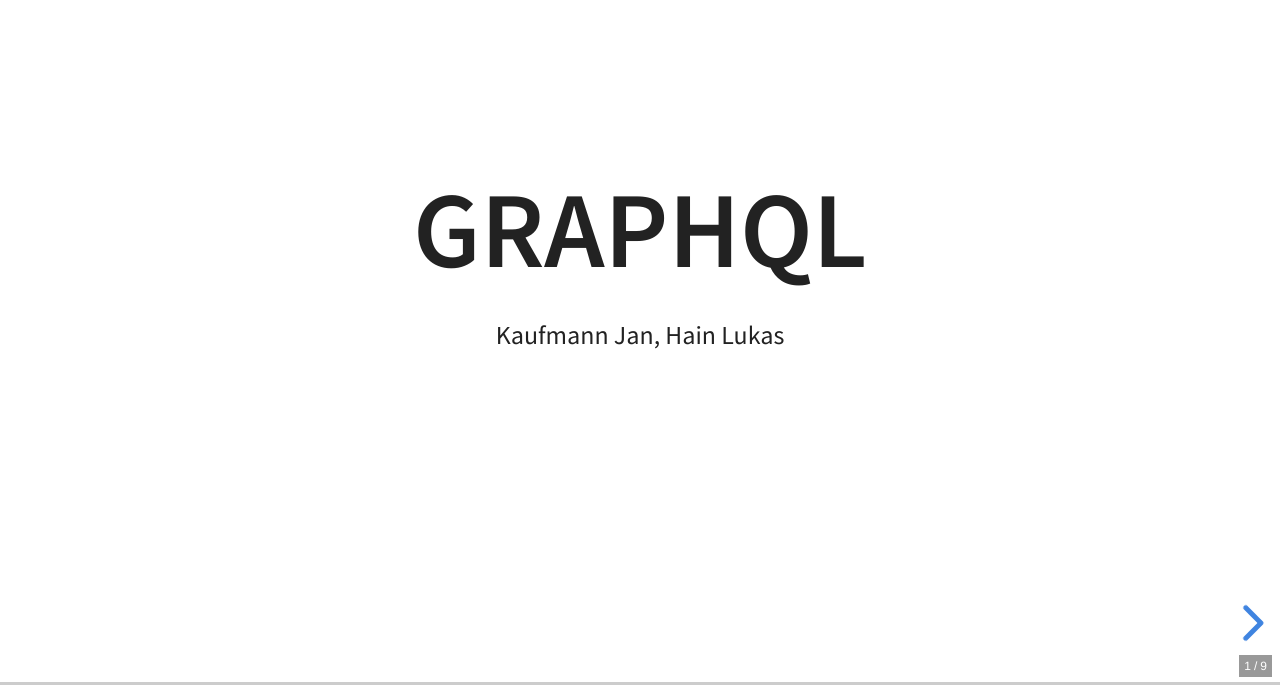
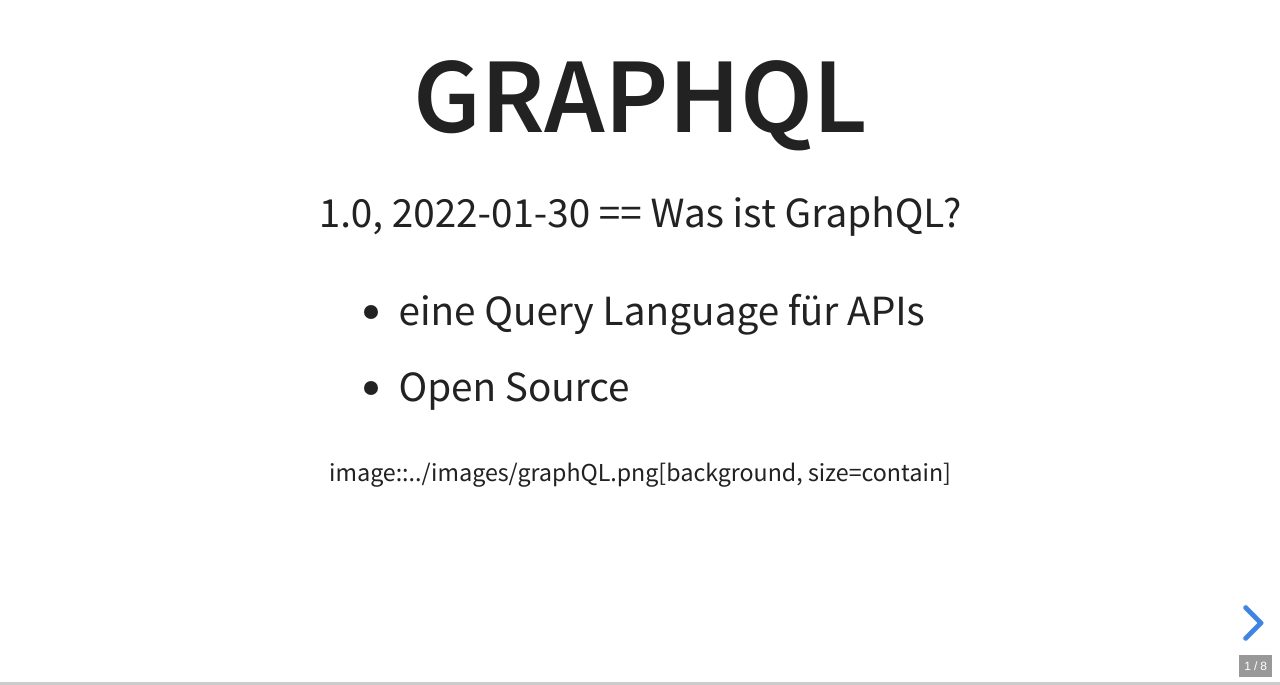
Before and after one commit to 2122-5ahif-nvs/04-themenausarbeitung-graphql, a plain HTML site: page slides/Index.html in a window 1280 px wide. Shown: the part 115-800 px from the top of the page. Drawn offline with Linux system fonts and the light colour scheme.

Commit message:
Deploying to gh-pages from  @ 0e7a840ace7dfcc62fca2715a05fb754c8c53f13 🚀

```diff
--- a/slides/Index.html
+++ b/slides/Index.html
@@ -1,4 +1,4 @@
-<!DOCTYPE html><html lang="en"><head><meta charset="utf-8"><meta name="viewport" content="width=device-width, initial-scale=1.0, maximum-scale=1.0, user-scalable=no, minimal-ui"><title>GraphQL</title><meta name="author" content="Kaufmann Jan, Hain Lukas"><link rel="stylesheet" href="revealjs/css/reset.css"><link rel="stylesheet" href="revealjs/css/reveal.css"><link rel="stylesheet" href="revealjs/css/theme/white.css" id="theme"><!--This CSS is generated by the Asciidoctor reveal.js converter to further integrate AsciiDoc's existing semantic with reveal.js--><style type="text/css">.reveal div.right {
+<!DOCTYPE html><html lang="en"><head><meta charset="utf-8"><meta name="viewport" content="width=device-width, initial-scale=1.0, maximum-scale=1.0, user-scalable=no, minimal-ui"><title>GraphQL</title><meta name="author" content="image::../images/graphQL.png[background, size=contain]"><link rel="stylesheet" href="revealjs/css/reset.css"><link rel="stylesheet" href="revealjs/css/reveal.css"><link rel="stylesheet" href="revealjs/css/theme/white.css" id="theme"><!--This CSS is generated by the Asciidoctor reveal.js converter to further integrate AsciiDoc's existing semantic with reveal.js--><style type="text/css">.reveal div.right {
   float: right
 }
 
@@ -392,8 +392,10 @@ td.hdlist1 {
 link.rel = 'stylesheet';
 link.type = 'text/css';
 link.href = window.location.search.match( /print-pdf/gi ) ? "revealjs/css/print/pdf.css" : "revealjs/css/print/paper.css";
-document.getElementsByTagName( 'head' )[0].appendChild( link );</script></head><body><div class="reveal"><div class="slides"><section class="title" data-state="title"><h1>GraphQL</h1><p class="author"><small>Kaufmann Jan, Hain Lukas</small></p></section><section id="_was_ist_graphql" data-background-image="../images/graphQL.png" data-background-size="contain"><h2>Was ist GraphQL?</h2><div class="slide-content">
-<div class="ulist"><ul><li><p>eine Query Language für APIs</p></li><li><p>Open Source</p></li></ul></div></div></section>
+document.getElementsByTagName( 'head' )[0].appendChild( link );</script></head><body><div class="reveal"><div class="slides"><section class="title" data-state="title"><h1>GraphQL</h1><div class="preamble"><div class="paragraph"><p>1.0, 2022-01-30
+== Was ist GraphQL?</p></div>
+
+<div class="ulist"><ul><li><p>eine Query Language für APIs</p></li><li><p>Open Source</p></li></ul></div></div><p class="author"><small>image::../images/graphQL.png[background, size=contain]</small></p></section>
 <section><section id="_unterschied_von_graphql_und_rest"><h2>Unterschied von GraphQL und Rest</h2></section><section id="_rest"><h2>Rest</h2><div class="slide-content"><div class="paragraph"><p>Server hat fixe Endpoints<br>
 &#8594; Client greift auf diese Endpoints zu</p></div>
 <div class="paragraph"><p><span class="image"><img src="../images/rest-api.png" alt="rest api" width="75%"></span></p></div></div></section><section id="_underfetching"><h2>Underfetching</h2><div class="slide-content"><div class="paragraph"><p>Ein Request bringt nicht alle nötigen Daten zurück<br>
```
Also changed, not shown: index.html (+1 -1 lines).
